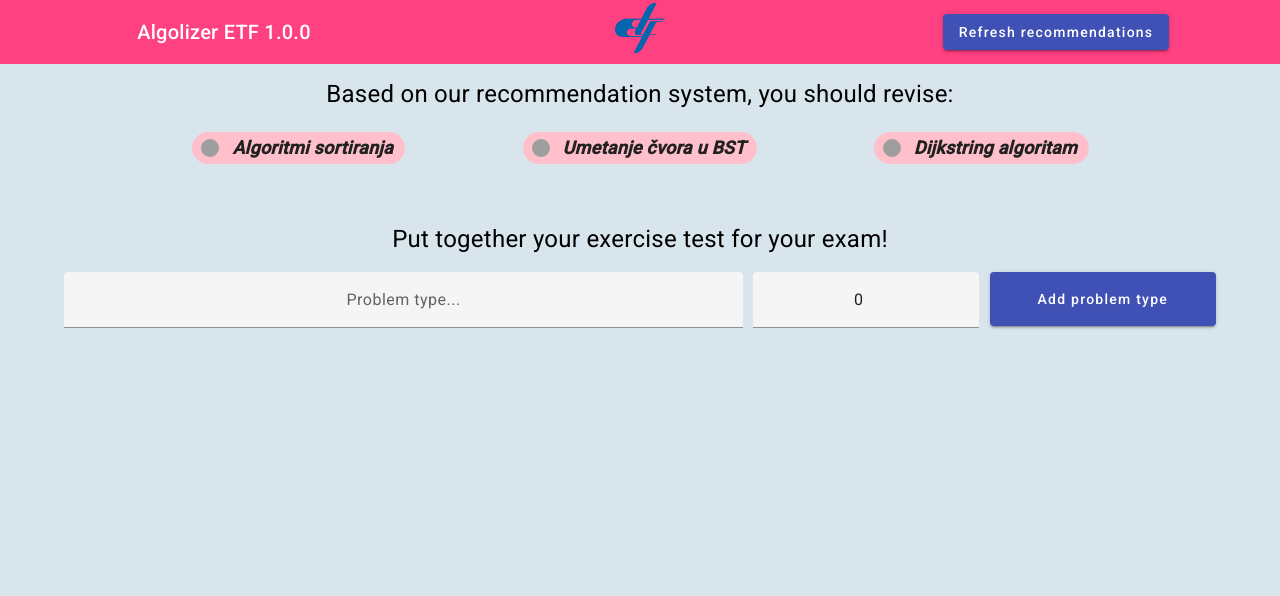
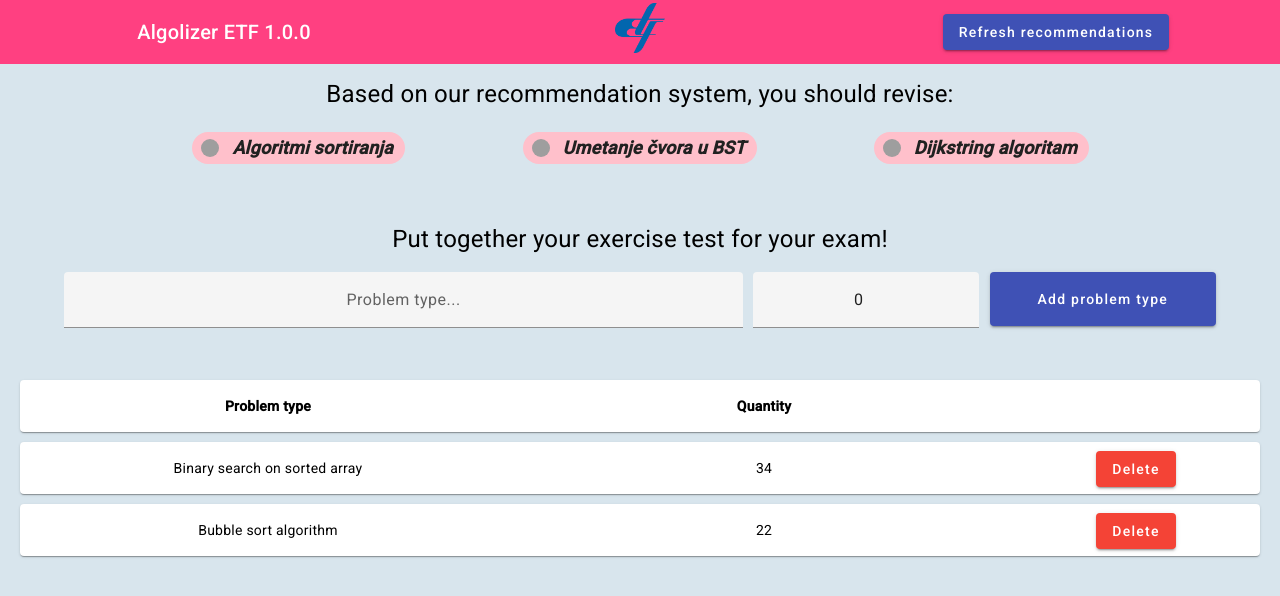
Before and after one commit to PetrovicArmin/algolizerETF, an Angular app in the folder algolizer-frontend/: page / in a window 1280 px wide. Shown: the top 596 px of the page. Built offline with nearby package versions, Linux system fonts and the light colour scheme; grey boxes are pictures that could not be loaded.

Commit message:
Adding and deleting items finished. Requires some code refactoring!

```diff
--- a/algolizer-frontend/package.json
+++ b/algolizer-frontend/package.json
@@ -20,6 +20,7 @@
     "@angular/platform-browser": "^15.1.0",
     "@angular/platform-browser-dynamic": "^15.1.0",
     "@angular/router": "^15.1.0",
+    "component": "^1.1.0",
     "rxjs": "~7.8.0",
     "tslib": "^2.3.0",
     "zone.js": "~0.12.0"
--- /dev/null
+++ b/algolizer-frontend/src/app/components/added-problem-type/added-problem-type.component.css
@@ -0,0 +1,12 @@
+.item-container {
+    display: grid;
+    grid-template-columns: 2fr 2fr 1fr;
+    margin-left: 20px;
+    margin-right: 20px;
+    margin-top: 10px;
+    margin-bottom: 10px;
+}
+
+.delete-button {
+    margin-top: 9px;
+}
--- /dev/null
+++ b/algolizer-frontend/src/app/components/added-problem-type/added-problem-type.component.html
@@ -0,0 +1,11 @@
+<mat-card class="item-container">
+    <div>
+        <mat-card-content>{{addedProblemType.problemType}}</mat-card-content>
+    </div>
+    <div>
+        <mat-card-content>{{addedProblemType.quantity}}</mat-card-content>
+    </div>
+    <div class="delete-button">
+        <button mat-raised-button color="warn" (click)="onDelete()">Delete</button>
+    </div>
+</mat-card>
--- /dev/null
+++ b/algolizer-frontend/src/app/components/added-problem-type/added-problem-type.component.ts
@@ -0,0 +1,21 @@
+import { Component, EventEmitter, Input, OnInit, Output } from '@angular/core';
+import ProblemType from 'src/app/enums/ProblemType';
+import AddedProblemType from 'src/app/interfaces/AddedProblemType';
+
+@Component({
+  selector: 'app-added-problem-type',
+  templateUrl: './added-problem-type.component.html',
+  styleUrls: ['./added-problem-type.component.css']
+})
+export class AddedProblemTypeComponent implements OnInit{
+  @Input() addedProblemType!: AddedProblemType;
+  @Output() onDeleteEvent: EventEmitter<ProblemType> = new EventEmitter<ProblemType>();
+  constructor(){}
+
+  ngOnInit(): void {
+  }
+
+  onDelete(): void {
+    this.onDeleteEvent.emit(this.addedProblemType.problemType);
+  }
+}
--- a/algolizer-frontend/src/app/components/assignment-form/assignment-form.component.css
+++ b/algolizer-frontend/src/app/components/assignment-form/assignment-form.component.css
@@ -9,3 +9,12 @@
 .add_button {
     padding: 27px;
 }
+
+.item-container {
+    display: grid;
+    grid-template-columns: 2fr 2fr 1fr;
+    margin-left: 20px;
+    margin-right: 20px;
+    margin-top: 10px;
+    margin-bottom: 10px;
+}
--- a/algolizer-frontend/src/app/components/assignment-form/assignment-form.component.html
+++ b/algolizer-frontend/src/app/components/assignment-form/assignment-form.component.html
@@ -15,4 +15,19 @@
         </mat-form-field>
         <button class="add_button" mat-raised-button color="primary" (click)="onSubmit()">Add problem type</button>
       </form>
+      <br>
+      <div>
+        <mat-card class="item-container">
+            <div>
+                <mat-card-content><strong>Problem type</strong></mat-card-content>
+            </div>
+            <div>
+                <mat-card-content><strong>Quantity</strong></mat-card-content>
+            </div>
+            <div>
+            </div>
+        </mat-card>
+        <app-added-problem-type *ngFor="let item of addedProblemTypes" [addedProblemType]="item" (onDeleteEvent)="onDelete($event)">
+        </app-added-problem-type>
+      </div>
 </div>
--- a/algolizer-frontend/src/app/components/assignment-form/assignment-form.component.ts
+++ b/algolizer-frontend/src/app/components/assignment-form/assignment-form.component.ts
@@ -3,6 +3,8 @@ import ProblemType from 'src/app/enums/ProblemType';
 import { FormControl } from '@angular/forms';
 import { map, startWith } from 'rxjs/operators';
 import { Observable } from 'rxjs';
+import AddedProblemType from 'src/app/interfaces/AddedProblemType';
+import { ProblemTypeService } from 'src/app/services/problem-type.service';
 
 
 @Component({
@@ -13,11 +15,17 @@ import { Observable } from 'rxjs';
 
 export class AssignmentFormComponent implements OnInit {
   problemType: string = "";
-  numOfProblems: Number = 0;
+  numOfProblems: number = 0;
   problemTypes: string[] = Object.values(ProblemType);
   myControl: FormControl = new FormControl();
   filteredOptions: Observable<string[]> = new Observable<string[]>;
+  addedProblemTypes: AddedProblemType[] = [{problemType: ProblemType.BINARY_SEARCH, quantity:34}, {problemType: ProblemType.BUBBLE_SORT, quantity:22}];
 
+  constructor(
+    private problemTypeService: ProblemTypeService
+  ) {
+
+  }
   ngOnInit(){
     this.filteredOptions = this.myControl.valueChanges.pipe(
       startWith(''),
@@ -31,6 +39,17 @@ export class AssignmentFormComponent implements OnInit {
   }
 
   onSubmit(): void {
-    console.log("My variables are: " + this.problemType + ", and " + this.numOfProblems);
+    if (this.addedProblemTypes.filter(prT => prT.problemType == (<any>ProblemType)[this.problemTypeService.getKeyByValue(this.problemType)]).length != 0) {
+      console.log("message about already in list!");
+      return;
+    }
+    this.addedProblemTypes.push({
+      problemType: (<any>ProblemType)[this.problemTypeService.getKeyByValue(this.problemType)],
+      quantity: this.numOfProblems
+    });
+  }
+
+  onDelete(problemTypeToDelete: ProblemType) {
+    this.addedProblemTypes = this.addedProblemTypes.filter(addedProblem => addedProblem.problemType != problemTypeToDelete);
   }
 }
--- /dev/null
+++ b/algolizer-frontend/src/app/interfaces/AddedProblemType.ts
@@ -0,0 +1,8 @@
+import ProblemType from "../enums/ProblemType";
+
+interface AddedProblemType {
+    problemType: ProblemType,
+    quantity: number
+};
+
+export default AddedProblemType;
```
Also changed, not shown: algolizer-frontend/src/app/app.module.ts (+6 -2 lines), algolizer-frontend/src/styles.css (line endings or trailing spaces), 2 other files (tests, documents, lock files or other folders).
